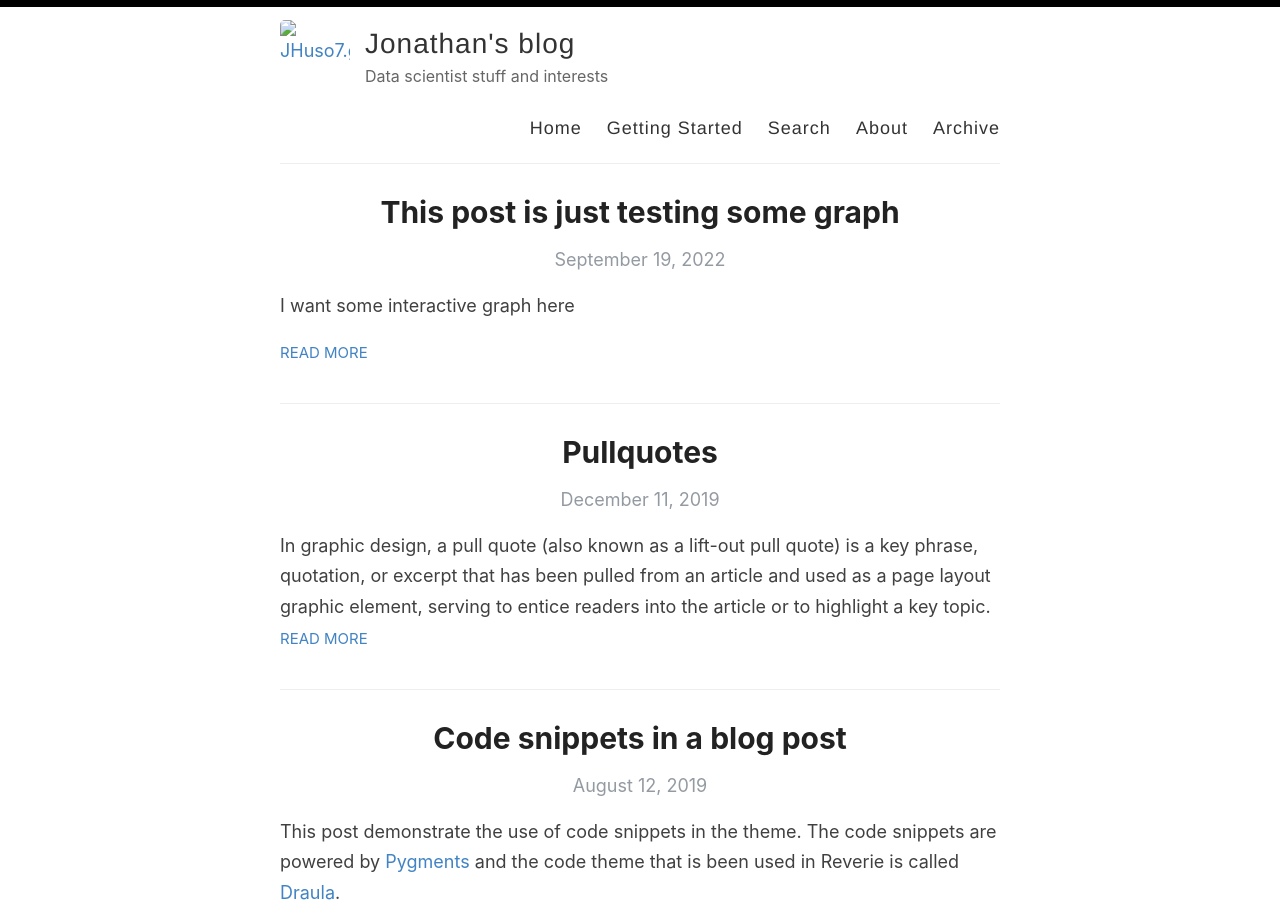
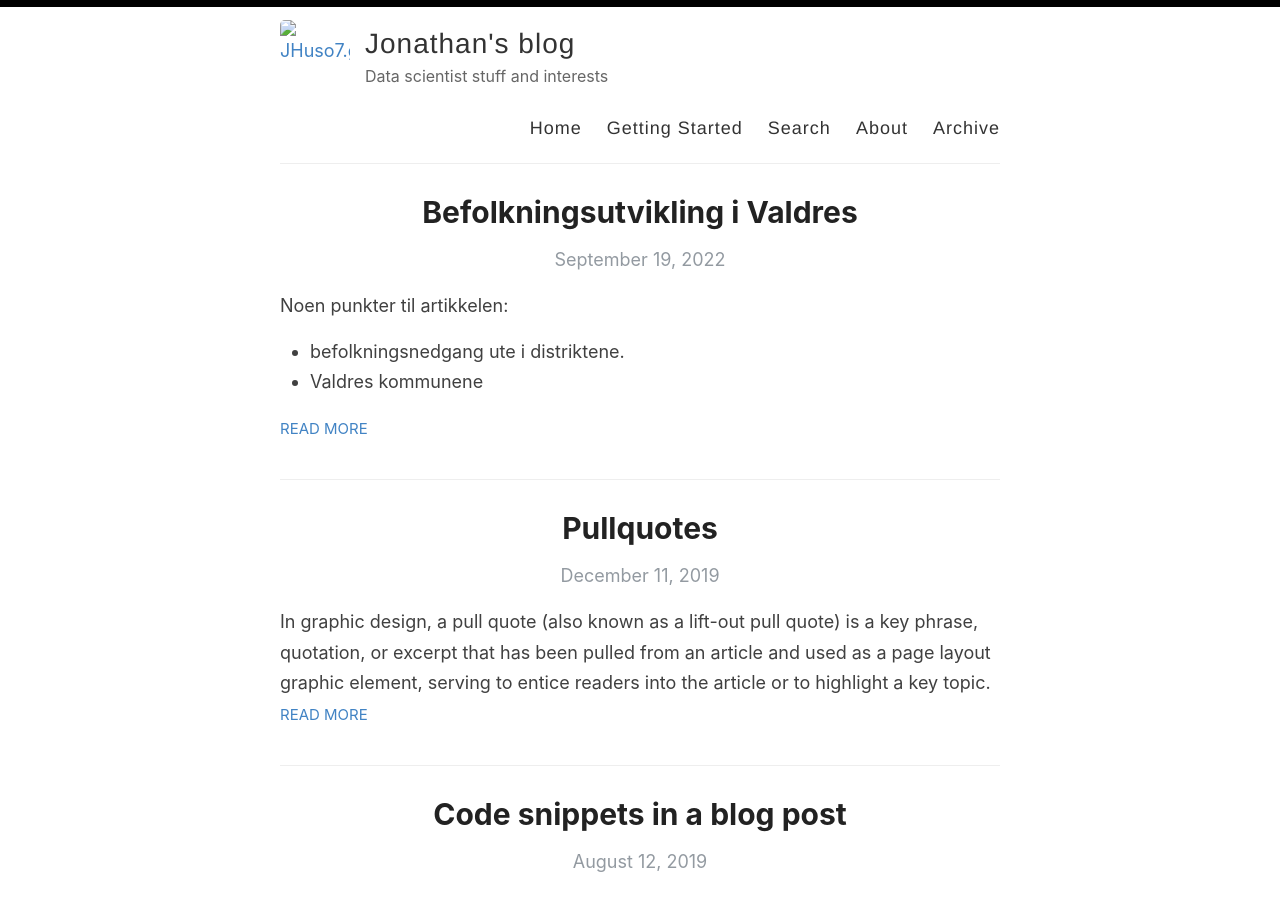
Before and after one commit to JHuso7/JHuso7.github.io, a Jekyll site: the page built from index.html, in a window 1280 px wide and 900 px high. Built offline with Jekyll 4.4.1, drawn with Linux system fonts in a browser that asks for light colours; the list of posts is cut into pages by our own code.

Commit message:
Update 2022-09-19-testpost.md

```diff
--- a/_posts/2022-09-19-testpost.md
+++ b/_posts/2022-09-19-testpost.md
@@ -1,13 +1,11 @@
 ---
 layout: post
-title: This post is just testing some graph
-categories: Miscellaneous
+title: Befolkningsutvikling i Valdres
+categories: Analyse
 ---
 
-I want some interactive graph here
+Noen punkter til artikkelen:
+- befolkningsnedgang ute i distriktene.
+- Valdres kommunene
 
-{% include testgraph1.html %}
-
-Test another method for graph
-
-{% include testgraph2.html %}
+{% include ValdresBefolkningfra2051til2021.html %}
```
